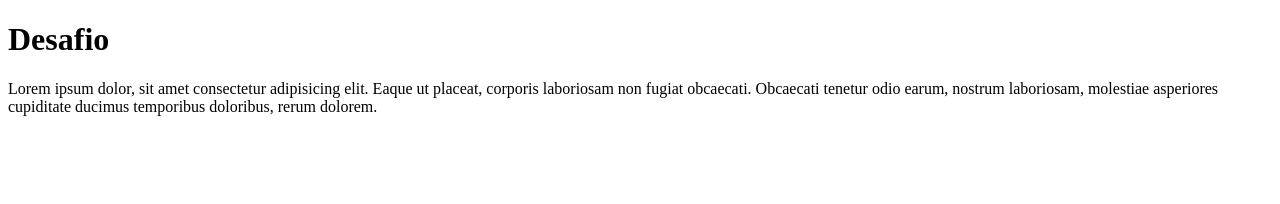
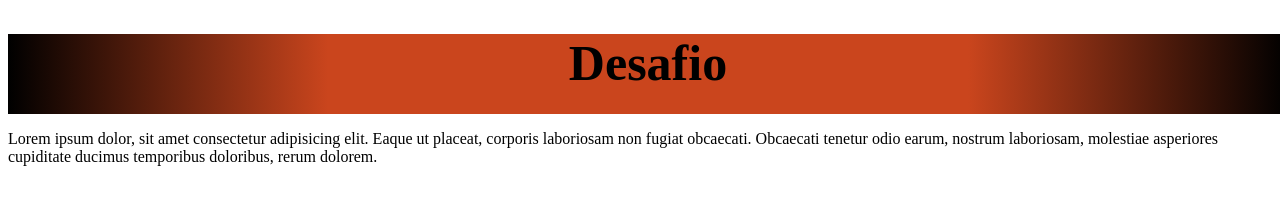
Before and after one commit to santisa147/desafio1, a plain HTML site: page idnex.html in a window 1280 px wide. Drawn offline with Linux system fonts and the light colour scheme.

Commit message:
Agrego Gradiente al Titulo

```diff
--- a/idnex.html
+++ b/idnex.html
@@ -9,7 +9,8 @@
 </head>
 <body>
     <!-- Tuki Listo Para Mergear -->
-    <h1>Desafio</h1>
+
+    <div class="titulo"><h1>Desafio</h1></div>
     <p>Lorem ipsum dolor, sit amet consectetur adipisicing elit. Eaque ut placeat, corporis laboriosam non fugiat obcaecati. Obcaecati tenetur odio earum, nostrum laboriosam, molestiae asperiores cupiditate ducimus temporibus doloribus, rerum dolorem.</p>
 </body>
 </html>
--- a/style.css
+++ b/style.css
@@ -0,0 +1,11 @@
+h1{
+    font-size: 50px;
+    text-decoration: none;
+    color: black;
+}
+.titulo{
+    width: 100vw;
+    height: 80px;
+    text-align: center;
+    background: linear-gradient(90deg, rgba(0,0,0,1) 0%, rgba(202,69,29,1) 25%, rgba(202,69,29,1) 50%, rgba(202,69,29,1) 75%, rgba(0,0,0,1) 100%);
+}
```
